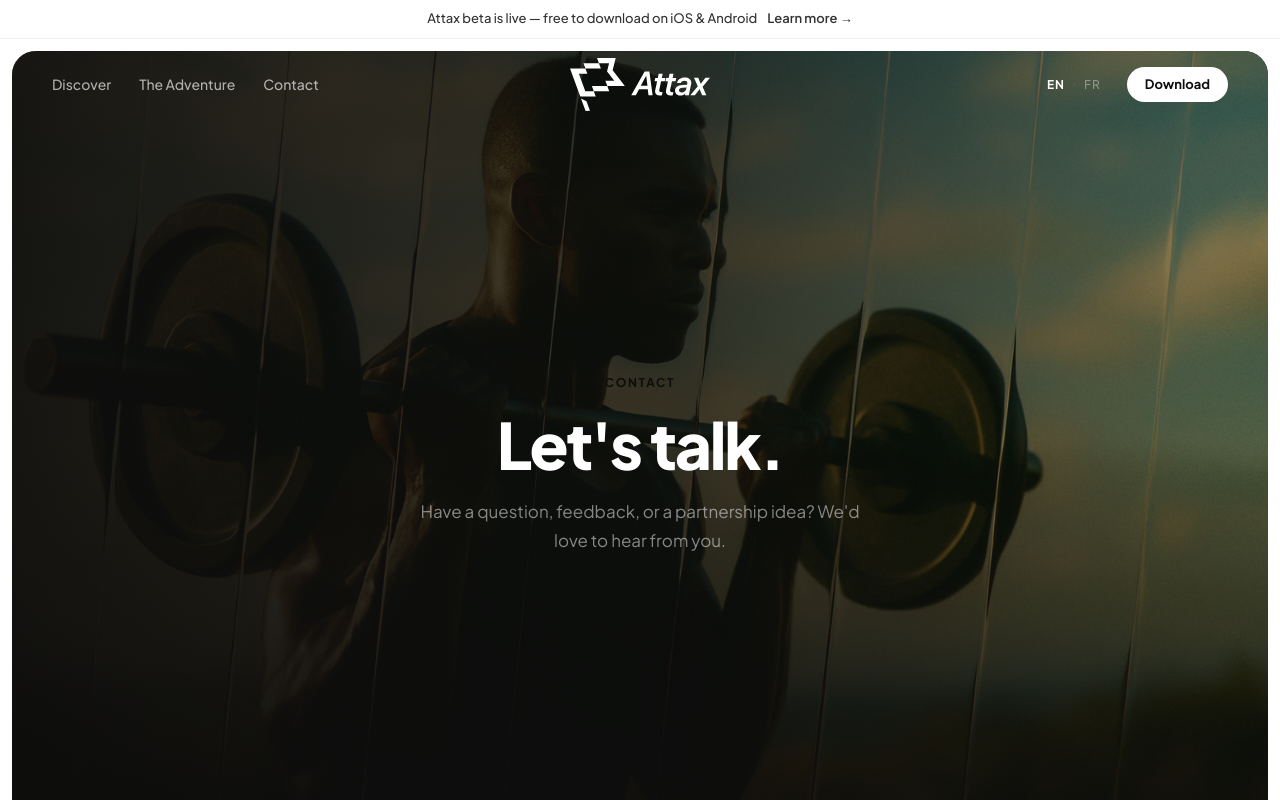
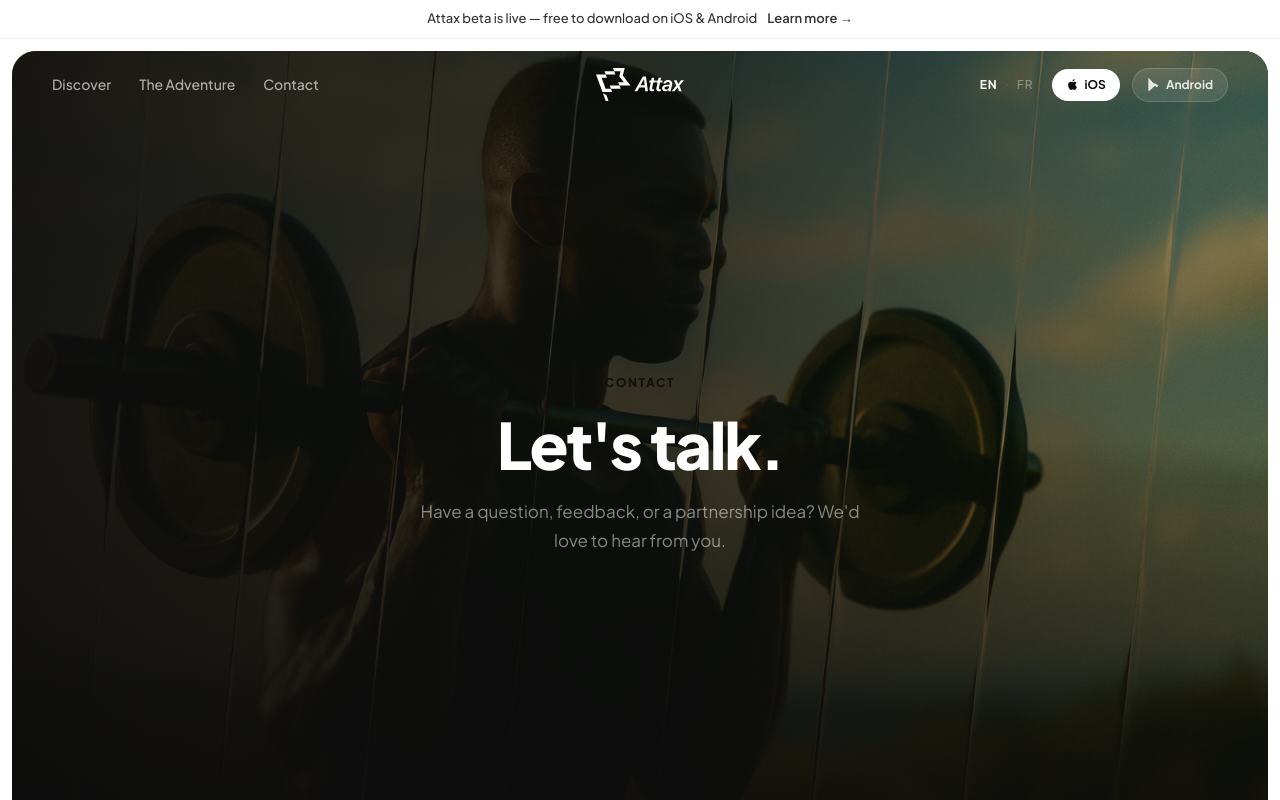
Before and after one commit to bombolechien-stack/attax-web, a Next.js app: page /contact in a window 1280 px wide. Shown: the top 800 px of the page. Built offline with nearby package versions, Linux system fonts and the light colour scheme.

Commit message:
fix(nav): logo réduit 88x33px + boutons iOS et Android dans toutes les navbars

```diff
--- a/src/components/PageNavbar.tsx
+++ b/src/components/PageNavbar.tsx
@@ -9,6 +9,20 @@ const NAV_LINKS = [
   { href: "/adventure", label: "The Adventure" },
   { href: "/contact", label: "Contact" },
 ];
+
+// Apple logo inline SVG
+const AppleIcon = () => (
+  <svg width="13" height="13" fill="currentColor" viewBox="0 0 24 24">
+    <path d="M18.71 19.5c-.83 1.24-1.71 2.45-3.05 2.47-1.34.03-1.77-.79-3.29-.79-1.53 0-2 .77-3.27.82-1.31.05-2.3-1.32-3.14-2.53C4.25 17 2.94 12.45 4.7 9.39c.87-1.52 2.43-2.48 4.12-2.51 1.28-.02 2.5.87 3.29.87.78 0 2.26-1.07 3.8-.91.65.03 2.47.26 3.64 1.98-.09.06-2.17 1.28-2.15 3.81.03 3.02 2.65 4.03 2.68 4.04-.03.07-.42 1.44-1.38 2.83M13 3.5c.73-.83 1.94-1.46 2.94-1.5.13 1.17-.34 2.35-1.04 3.19-.69.85-1.83 1.51-2.95 1.42-.15-1.15.41-2.35 1.05-3.11z"/>
+  </svg>
+);
+
+// Google Play logo inline SVG
+const GooglePlayIcon = () => (
+  <svg width="13" height="13" viewBox="0 0 24 24" fill="currentColor">
+    <path d="M3.18 23.76c.3.17.64.24.99.2l13.2-11.96-2.76-2.77L3.18 23.76zm17.16-10.54L17.5 11.5l-2.96 2.68 2.96 2.68 2.87-1.65c.82-.47.82-1.32-.03-1.79zM3.03.24C2.7.44 2.5.83 2.5 1.37v21.26c0 .54.2.93.54 1.13l.14.08L14.4 12 3.17.16.03.24zm11.44 10.4L3.18.24l11.43 10.4z"/>
+  </svg>
+);
 
 export default function PageNavbar() {
   return (
@@ -26,6 +40,7 @@ export default function PageNavbar() {
         ))}
       </nav>
 
+      {/* Logo — taille réduite, ratio 733.87:274.31 ≈ 2.67 */}
       <Link href="/" style={{
         position: "absolute", left: "50%", transform: "translateX(-50%)",
         textDecoration: "none", display: "flex", alignItems: "center",
@@ -33,21 +48,33 @@ export default function PageNavbar() {
         <Image
           src="/images/logo-attax-wh.svg"
           alt="Attax"
-          width={140}
-          height={52}
+          width={88}
+          height={33}
           style={{ display: "block" }}
           priority
         />
       </Link>
 
-      <div style={{ display: "flex", alignItems: "center", gap: "1.25rem", flex: 1, justifyContent: "flex-end" }}>
+      <div style={{ display: "flex", alignItems: "center", gap: "0.75rem", flex: 1, justifyContent: "flex-end" }}>
         <LangSwitcher />
         <a href="https://apps.apple.com" target="_blank" rel="noopener noreferrer" className="btn-white" style={{
-          display: "inline-flex", alignItems: "center",
+          display: "inline-flex", alignItems: "center", gap: "6px",
           backgroundColor: "#ffffff", color: "#0d0d0d",
-          fontWeight: 700, fontSize: "0.8125rem",
-          padding: "8px 18px", borderRadius: "999px", textDecoration: "none",
-        }}>Download</a>
+          fontWeight: 700, fontSize: "0.75rem",
+          padding: "7px 14px", borderRadius: "999px", textDecoration: "none",
+          whiteSpace: "nowrap",
+        }}>
+          <AppleIcon /> iOS
+        </a>
+        <a href="https://play.google.com" target="_blank" rel="noopener noreferrer" style={{
+          display: "inline-flex", alignItems: "center", gap: "6px",
+          backgroundColor: "rgba(255,255,255,0.1)", color: "rgba(255,255,255,0.85)",
+          fontWeight: 700, fontSize: "0.75rem",
+          padding: "7px 14px", borderRadius: "999px", textDecoration: "none",
+          border: "1px solid rgba(255,255,255,0.15)", whiteSpace: "nowrap",
+        }}>
+          <GooglePlayIcon /> Android
+        </a>
       </div>
     </div>
   );
--- a/src/components/ScrollNav.tsx
+++ b/src/components/ScrollNav.tsx
@@ -128,8 +128,8 @@ export default function ScrollNav() {
           <Image
             src="/images/logo-attax-wh.svg"
             alt="Attax"
-            width={100}
-            height={37}
+            width={72}
+            height={27}
             style={{ display: "block" }}
           />
         </Link>
@@ -145,21 +145,32 @@ export default function ScrollNav() {
             rel="noopener noreferrer"
             data-fade="1"
             style={{
-              display: "inline-flex",
-              alignItems: "center",
-              gap: "5px",
-              backgroundColor: "#fff",
-              color: "#0d0d0d",
-              fontWeight: 700,
-              fontSize: "0.8125rem",
-              padding: "9px 16px",
-              borderRadius: "999px",
-              textDecoration: "none",
-              opacity: 0,
-              whiteSpace: "nowrap",
+              display: "inline-flex", alignItems: "center", gap: "5px",
+              backgroundColor: "#fff", color: "#0d0d0d",
+              fontWeight: 700, fontSize: "0.75rem",
+              padding: "7px 13px", borderRadius: "999px",
+              textDecoration: "none", opacity: 0, whiteSpace: "nowrap",
             }}
           >
-            Download App
+            <svg width="11" height="11" fill="currentColor" viewBox="0 0 24 24"><path d="M18.71 19.5c-.83 1.24-1.71 2.45-3.05 2.47-1.34.03-1.77-.79-3.29-.79-1.53 0-2 .77-3.27.82-1.31.05-2.3-1.32-3.14-2.53C4.25 17 2.94 12.45 4.7 9.39c.87-1.52 2.43-2.48 4.12-2.51 1.28-.02 2.5.87 3.29.87.78 0 2.26-1.07 3.8-.91.65.03 2.47.26 3.64 1.98-.09.06-2.17 1.28-2.15 3.81.03 3.02 2.65 4.03 2.68 4.04-.03.07-.42 1.44-1.38 2.83M13 3.5c.73-.83 1.94-1.46 2.94-1.5.13 1.17-.34 2.35-1.04 3.19-.69.85-1.83 1.51-2.95 1.42-.15-1.15.41-2.35 1.05-3.11z"/></svg>
+            iOS
+          </a>
+          <a
+            href="https://play.google.com"
+            target="_blank"
+            rel="noopener noreferrer"
+            data-fade="1"
+            style={{
+              display: "inline-flex", alignItems: "center", gap: "5px",
+              backgroundColor: "rgba(255,255,255,0.1)", color: "rgba(255,255,255,0.85)",
+              fontWeight: 700, fontSize: "0.75rem",
+              padding: "7px 13px", borderRadius: "999px",
+              textDecoration: "none", opacity: 0, whiteSpace: "nowrap",
+              border: "1px solid rgba(255,255,255,0.15)",
+            }}
+          >
+            <svg width="11" height="11" viewBox="0 0 24 24" fill="currentColor"><path d="M3.18 23.76c.3.17.64.24.99.2l13.2-11.96-2.76-2.77L3.18 23.76zm17.16-10.54L17.5 11.5l-2.96 2.68 2.96 2.68 2.87-1.65c.82-.47.82-1.32-.03-1.79zM3.03.24C2.7.44 2.5.83 2.5 1.37v21.26c0 .54.2.93.54 1.13l.14.08L14.4 12 3.17.16.03.24zm11.44 10.4L3.18.24l11.43 10.4z"/></svg>
+            Android
           </a>
         </div>
       </div>
```
